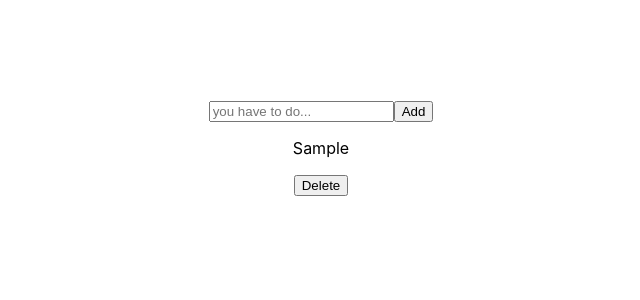
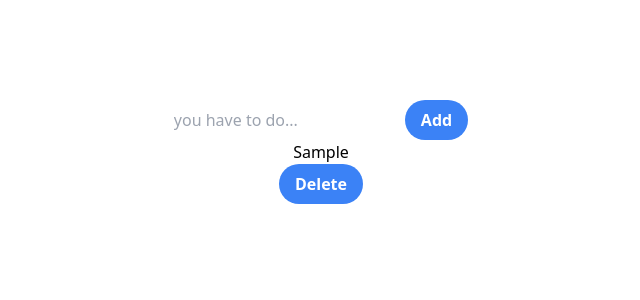
Before and after one commit to VahePashayan/ToDoList, a React (Create React App) app: page / in a window 1280 px wide. Both pictures are taken after typing "Sample" into the empty fields and a click on the button "Add". Shown: the top 300 px of the page, without its empty margins (319-959 px from the left). Built offline with nearby package versions, Linux system fonts and the light colour scheme.

Commit message:
fix: fixed delete button logic and added tailwind

```diff
--- /dev/null
+++ b/craco.config.js
@@ -0,0 +1,10 @@
+module.exports = {
+    style: {
+      postcss: {
+        plugins: [
+          require('tailwindcss'),
+          require('autoprefixer'),
+        ],
+      },
+    },
+  }
--- a/src/components/Input.jsx
+++ b/src/components/Input.jsx
@@ -1,10 +1,18 @@
-import React from 'react'
+import React from "react";
 
-const Input = ({value, onChange, onClick}) => {
-    return <span>
-        <input type="text" placeholder="you have to do..." value={value} onChange={onChange} autoFocus />
-        <button onClick={onClick}>Add</button>
-    </span>;
-}
+const Input = ({ value, onChange, onClick }) => {
+  return (
+    <span>
+      <input
+        type="text"
+        placeholder="you have to do..."
+        value={value}
+        onChange={onChange}
+        autoFocus
+      />
+      <button className="bg-blue-500 hover:bg-green-700 text-white font-bold py-2 px-4 rounded-full" onClick={onClick}>Add</button>
+    </span>
+  );
+};
 
 export default Input;
--- a/src/components/Task.jsx
+++ b/src/components/Task.jsx
@@ -1,11 +1,16 @@
-import React from 'react'
+import React from "react";
 
-const Task = ({list, onClick}) => {
-    return list.map((el) =>
+const Task = ({ list, handleDelete }) => {
+  return list.map((el, id) => (
     <span>
-        <p>{el.value}</p>
-        <button onClick={onClick}>Delete</button>
-    </span>)
-}
+      <p>{el.value}</p>
+      <button
+        className="bg-blue-500 hover:bg-blue-700 text-white font-bold py-2 px-4 rounded-full"
+        onClick={handleDelete}>
+        Delete
+      </button>
+    </span>
+  ));
+};
 
 export default Task;
--- a/src/components/ToDo/ToDo.jsx
+++ b/src/components/ToDo/ToDo.jsx
@@ -13,26 +13,25 @@ class ToDo extends Component {
     };
   }
 
-  inputList = [];
-
   id = 0;
 
+
   handleAdd = () => {
-    this.id = this.id + 1;
-    this.inputList.push({ value: this.state.inputValue, id: this.id });
-    this.setState({ tasksList: this.inputList });
-    this.setState({ inputValue: "" });
-    console.log(this.state.tasksList);
+    if (this.state.inputValue.length > 0) {
+      this.id = this.id + 1;
+      this.setState((prevState) => {
+        return {tasksList: [...prevState.tasksList, { value: this.state.inputValue, id: this.id }], inputValue: ""}
+      });
+    }
   };
 
   handleChange = (e) => {
     this.setState({ inputValue: e.target.value });
   };
 
-  handleDelete = () => {
-    this.setState(({ tasksList }) => ({
-      tasksList: tasksList.filter((el) => el.id !== this.id),
-    }));
+  handleDelete = (id) => {
+    let filteredList = this.inputList.filter((el) => el.id !== id);
+    this.setState({ tasksList: filteredList });
     console.log(this.state.tasksList);
   };
 
@@ -46,7 +45,22 @@ class ToDo extends Component {
             onClick={this.handleAdd}
           />
         </span>
-        <Task list={this.state.tasksList} onClick={this.handleDelete}/>
+        {/* <Task  list={this.state.tasksList} onClick={this.handleDelete}/> */}
+        {this.state.tasksList.map(({ value, id }) => (
+          <span>
+            <p>{value}</p>
+            <button
+              className="bg-blue-500 hover:bg-red-700 text-white font-bold py-2 px-4 rounded-full"
+              onClick={() => {
+                this.setState((prevState) => {
+                  return { tasksList: prevState.tasksList.filter((el) => el.id !== id) };
+                });
+              }}
+            >
+              Delete
+            </button>
+          </span>
+        ))}
       </div>
     );
   }
--- a/src/index.css
+++ b/src/index.css
@@ -11,3 +11,7 @@ code {
   font-family: source-code-pro, Menlo, Monaco, Consolas, 'Courier New',
     monospace;
 }
+
+@tailwind base;
+@tailwind components;
+@tailwind utilities;
--- /dev/null
+++ b/tailwind.config.js
@@ -0,0 +1,11 @@
+module.exports = {
+  purge: ['./src/**/*.{js,jsx,ts,tsx}', './public/index.html'],
+  darkMode: false, // or 'media' or 'class'
+  theme: {
+    extend: {},
+  },
+  variants: {
+    extend: {},
+  },
+  plugins: [],
+}
```
Also changed, not shown: package.json (+9 -3 lines), 1 other file (tests, documents, lock files or other folders).
